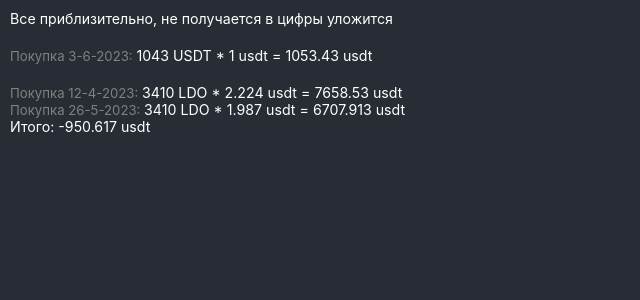
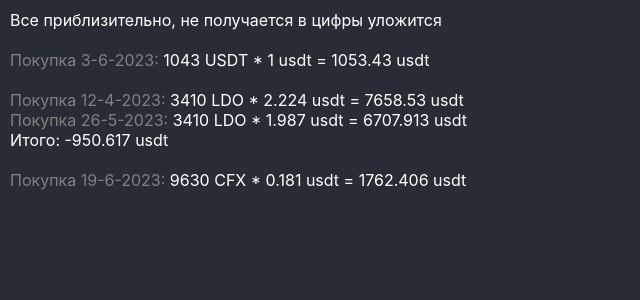
Before and after one commit to iadaria/currency-dima, a React (Create React App) app: page / in a window 1280 px wide. Shown: the top 300 px of the page, without its empty margins (0-640 px from the left). Built offline with nearby package versions, Linux system fonts and the light colour scheme.

Commit message:
change font size

```diff
--- a/src/App.css
+++ b/src/App.css
@@ -26,11 +26,9 @@
 .item {
   padding: 10px;
   margin: 0;
-  font-size: calc(3px + 1.4vmin)
 }
 
 .date {
-  font-size: calc(2px + 1.4vmin);
   color: gray;
 }
 .App-link {
--- a/src/App.tsx
+++ b/src/App.tsx
@@ -1,6 +1,6 @@
 import {round} from './utils/digits';
+import {ITEMS} from './data/crypto';
 import './App.css';
-import {ITEMS} from './data/crypto';
 
 function App() {
   return (
--- a/src/data/crypto.ts
+++ b/src/data/crypto.ts
@@ -3,7 +3,8 @@
 export enum COIN {
   USDT = 'USDT',
   ADA = 'ADA',
-  LDO = 'LDO'
+  LDO = 'LDO',
+  CFX = 'CFX',
 }
 
 type Item = {
@@ -38,4 +39,14 @@
     boughtPerUnit: (2.235 + 2.220 + 2.216)/3,
     soldPerUnit: 1.987,
   },
+  {
+    coin: COIN.CFX,
+    count: 9630,
+    boughtDate: new Date('2023-06-19'),
+    soldDate: null,
+    fixed: false,
+    inUsdt: 1744,
+    boughtPerUnit: 0.1812,
+    soldPerUnit: 0,
+  },
 ];
```
